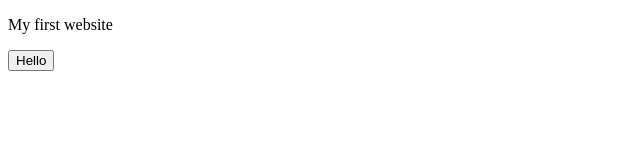
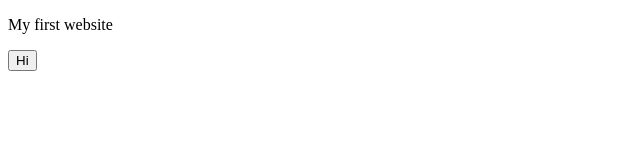
Before and after one commit to AliAsefi/firstwebsite, a plain HTML site: page index.html in a window 1280 px wide. Shown: the full height of the page, 0-640 px from the left. Drawn offline with Linux system fonts and the light colour scheme.

Commit message:
Update index.html

```diff
--- a/index.html
+++ b/index.html
@@ -8,7 +8,7 @@
 <body>
   <p> My first website</p>
 
- <button> Hello </button>
+ <button> Hi </button>
 
   <script>
 
```
